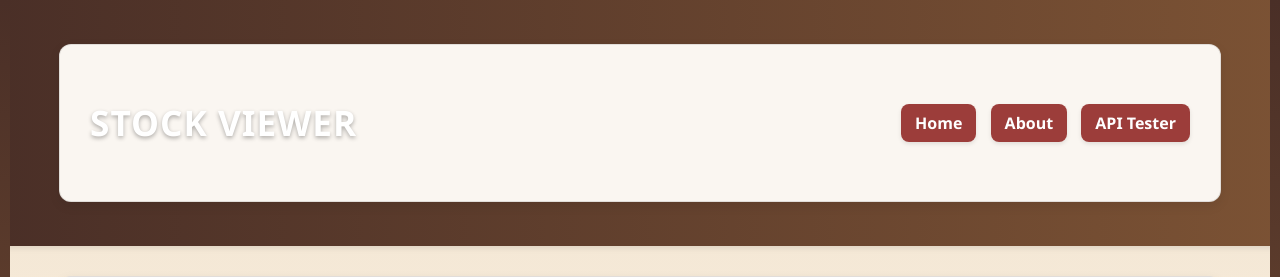
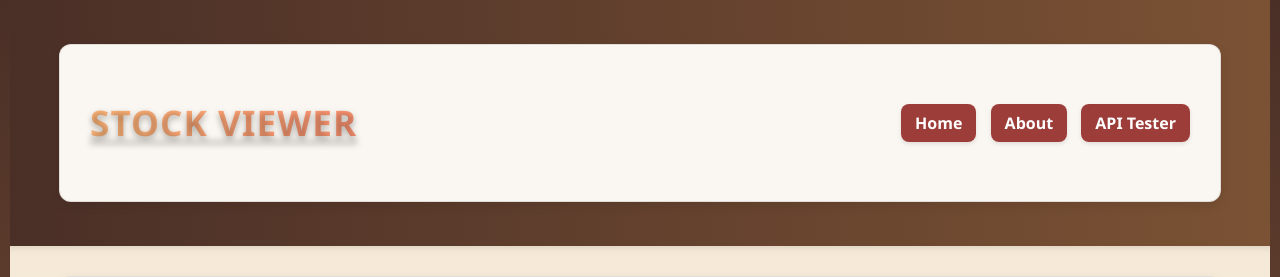
Before and after one commit to ZohaImtiaz/PHP-Pages-and-API, a PHP site: page /about.php in a window 1280 px wide. Shown: the top 277 px of the page. Run offline with PHP 8.4, Linux system fonts and the light colour scheme; data comes from the database, SQL or seed files in the repository.

Commit message:
Update style.css

```diff
--- a/zimti799/css/style.css
+++ b/zimti799/css/style.css
@@ -62,14 +62,16 @@ body::after { right: 0; }
 
 /* Brand Title */
 .brand a {
-  color: white;
-  text-decoration: none;
+  background: linear-gradient(90deg, #ffb77a, #ff9472);
+  -webkit-background-clip: text;
+  -webkit-text-fill-color: transparent;
   font-size: 2.2rem;
   font-weight: 700;
   letter-spacing: 1px;
   text-transform: uppercase;
-  text-shadow: 0 2px 4px rgba(0,0,0,0.3);
+  text-shadow: 0 3px 6px rgba(0,0,0,0.3);
 }
+
 
 /* Navigation Buttons */
 .nav a {
```
